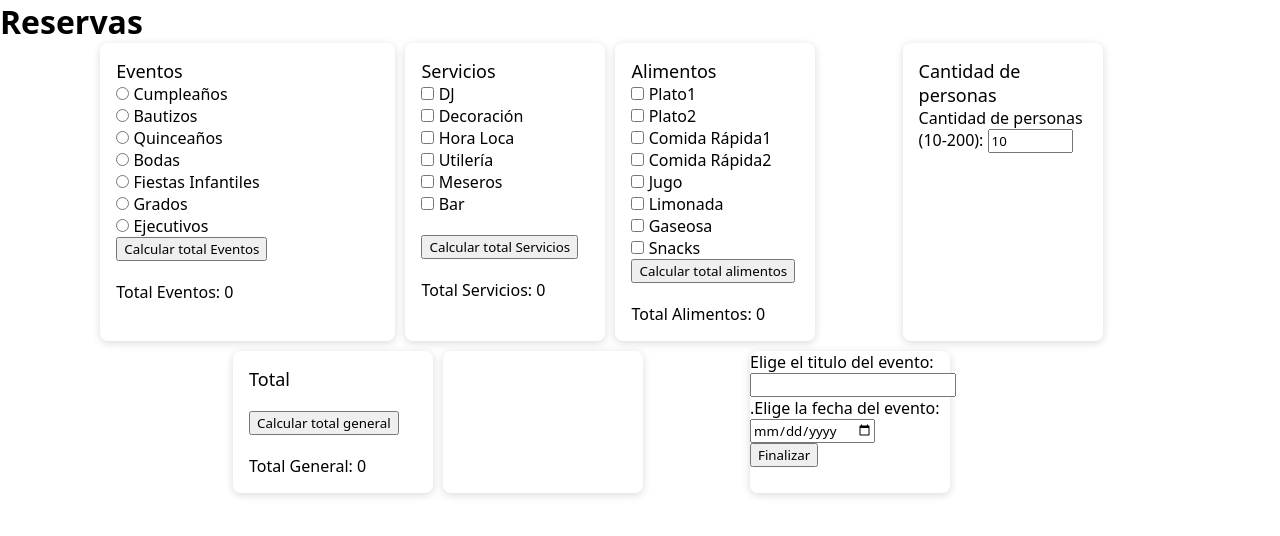
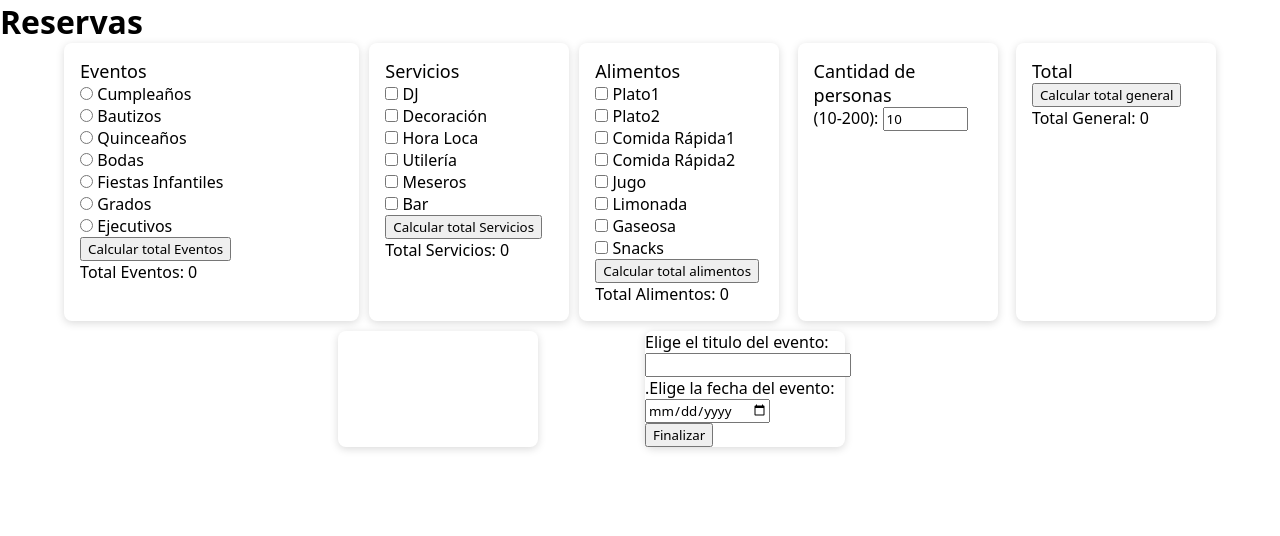
Before and after one commit to ALEJABM0817/projectDesarrollo2, a Django app: page /selector/ in a window 1280 px wide. Shown: the part 50-586 px from the top of the page. Run offline with Django 4.2, Linux system fonts and the light colour scheme; data comes from the database, SQL or seed files in the repository.

Commit message:
Otra vez

```diff
--- a/tasks/static/css/styles.css
+++ b/tasks/static/css/styles.css
@@ -195,23 +195,6 @@
     width: 100%;
 }
 
-/* Total de servicios */
-.valor-servicio {
-    margin-top: 20px;
-}
-
-.mi-total-servicios,
-.mi-total-eventos,
-.mi-total-alimentos,
-.mi-total-general {
-    margin-top: 20px;
-}
-
-/* Botón calcular */
-.calcular-total {
-    margin-top: 20px;
-}
-
 /* Cuadro descriptivo */
 .selector__body .selector__cuadro {
     box-shadow: 0 2px 8px #00000026;
--- a/tasks/templates/tasks.html
+++ b/tasks/templates/tasks.html
@@ -127,7 +127,7 @@
           <div class="selector__eventos">
                <div class="selector__eventos--content">
                     <p class="selector__eventos--text">Cantidad de personas</p>
-                    <label for="Personas">Cantidad de personas (10-200):</label>
+                    <label for="Personas"> (10-200):</label>
                     <input type="number" id="Personas" name="Personas"
                           min="10" max="200" value = "10">
                </div>
```
